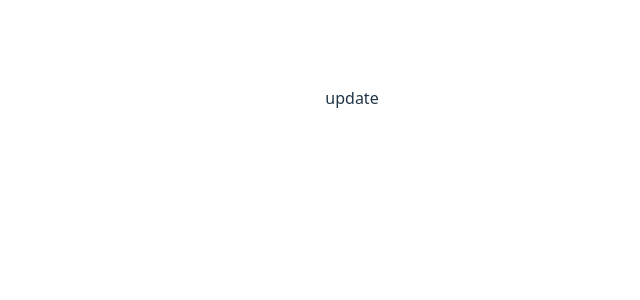
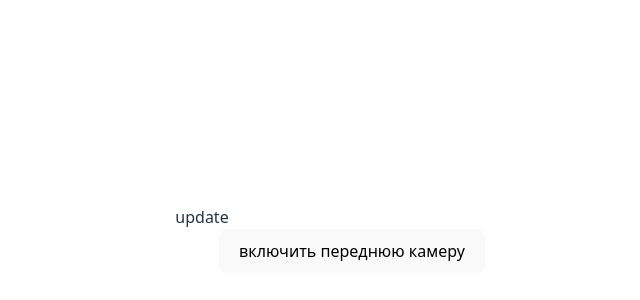
Before and after one commit to Tema1313/CameraTest, a React (Vite) app: page / in a window 1280 px wide. Shown: the part 302-602 px from the top of the page, without its empty margins (288-928 px from the left). Built offline with nearby package versions, Linux system fonts and the light colour scheme; no server answers.

Commit message:
uhdsucsc

```diff
--- a/src/App.tsx
+++ b/src/App.tsx
@@ -1,87 +1,129 @@
-import { useState } from "react";
+// import { useState } from "react";
 import "./App.css";
+import { useEffect, useRef, useState } from "react";
+import Webcam from "react-webcam"
 
-const downloadFile = (file: File, filename: string): void => {
-  // Создаем URL для файла
-  const url = URL.createObjectURL(file);
 
-  // Создаем элемент для скачивания
-  const a = document.createElement("a");
-  a.href = url;
-  a.download = filename;
+// const downloadFile = (file: File, filename: string): void => {
+//   // Создаем URL для файла
+//   const url = URL.createObjectURL(file);
 
-  // Добавляем в DOM, кликаем и удаляем
-  document.body.appendChild(a);
-  a.click();
-  document.body.removeChild(a);
+//   // Создаем элемент для скачивания
+//   const a = document.createElement("a");
+//   a.href = url;
+//   a.download = filename;
 
-  // Освобождаем память
-  URL.revokeObjectURL(url);
-};
+//   // Добавляем в DOM, кликаем и удаляем
+//   document.body.appendChild(a);
+//   a.click();
+//   document.body.removeChild(a);
+
+//   // Освобождаем память
+//   URL.revokeObjectURL(url);
+// };
 
 function App() {
-  const [disabled, setDisabled] = useState<boolean>(false);
+  const webcamRef = useRef<Webcam | null>(null)
+  const [videoDevices, setVideoDevices] = useState<MediaDeviceInfo[]>([])
+  const [frontCamera, setFrontCamera] = useState<boolean>(true)
 
-  const takePhoto = async () => {
-    setDisabled(true);
-    try {
-      const stream = await navigator.mediaDevices.getUserMedia({
-        video: { facingMode: "user" },
-        audio: false,
-      });
 
-      const video = document.createElement("video");
-      video.style.display = "none";
-      video.playsInline = true; // iOS
-      document.body.appendChild(video);
+  // const [disabled, setDisabled] = useState<boolean>(false);
 
-      video.srcObject = stream;
-      await video.play();
+  // const takePhoto = async () => {
+  //   setDisabled(true);
+  //   try {
+  //     const stream = await navigator.mediaDevices.getUserMedia({
+  //       video: { facingMode: "user" },
+  //       audio: false,
+  //     });
 
-      await new Promise<void>((resolve) => {
-        if (video.readyState >= 2) return resolve();
-        video.onloadedmetadata = () => resolve();
-      });
+  //     const video = document.createElement("video");
+  //     video.style.display = "none";
+  //     video.playsInline = true; // iOS
+  //     document.body.appendChild(video);
 
-      const canvas = document.createElement("canvas");
-      canvas.width = video.videoWidth;
-      canvas.height = video.videoHeight;
+  //     video.srcObject = stream;
+  //     await video.play();
 
-      const ctx = canvas.getContext("2d");
-      if (!ctx) {
-        throw new Error("Canvas context is null");
-      }
+  //     await new Promise<void>((resolve) => {
+  //       if (video.readyState >= 2) return resolve();
+  //       video.onloadedmetadata = () => resolve();
+  //     });
 
-      ctx.drawImage(video, 0, 0);
+  //     const canvas = document.createElement("canvas");
+  //     canvas.width = video.videoWidth;
+  //     canvas.height = video.videoHeight;
 
-      const blob = await new Promise<Blob>((resolve, reject) => {
-        canvas.toBlob(
-          (b) => {
-            if (!b) return reject(new Error("Failed to create Blob"));
-            resolve(b);
-          },
-          "image/jpeg",
-          0.95
-        );
-      });
+  //     const ctx = canvas.getContext("2d");
+  //     if (!ctx) {
+  //       throw new Error("Canvas context is null");
+  //     }
 
-      const file = new File([blob], `photo_${Date.now()}.jpg`, {
-        type: "image/jpeg",
-        lastModified: Date.now(),
-      });
+  //     ctx.drawImage(video, 0, 0);
 
-      downloadFile(file, "A");
-      stream.getTracks().forEach((t) => t.stop());
-      setDisabled(false);
-    } catch (error) {
-      setDisabled(false);
-      alert("Ошибка с камерой");
-    }
-  };
+  //     const blob = await new Promise<Blob>((resolve, reject) => {
+  //       canvas.toBlob(
+  //         (b) => {
+  //           if (!b) return reject(new Error("Failed to create Blob"));
+  //           resolve(b);
+  //         },
+  //         "image/jpeg",
+  //         0.95
+  //       );
+  //     });
+
+  //     const file = new File([blob], `photo_${Date.now()}.jpg`, {
+  //       type: "image/jpeg",
+  //       lastModified: Date.now(),
+  //     });
+
+  //     downloadFile(file, "A");
+  //     stream.getTracks().forEach((t) => t.stop());
+  //     setDisabled(false);
+  //   } catch (error) {
+  //     setDisabled(false);
+  //     alert("Ошибка с камерой");
+  //   }
+  // };
+  useEffect(() => {
+    navigator.mediaDevices.enumerateDevices().then((devices) => {
+      const videos = devices.filter((d) => d.kind === "videoinput")
+      setVideoDevices(videos)
+    })
+
+  }, [])
 
   return (
     <>
-    update
+      update
+      <Webcam
+        className="mt-2"
+        audio={false}
+        ref={webcamRef}
+        screenshotFormat="image/jpeg"
+        style={{
+          borderRadius: "50%",
+        }}
+        mirrored={videoDevices.length <= 1 ? true : frontCamera}
+        width={300}
+        height={300}
+        onUserMediaError={() => {
+          window.alert("не получили девайсы")
+        }}
+        videoConstraints={{
+          facingMode: frontCamera ? "user" : "environment",
+          width: 300,
+          height: 300,
+        }}
+      />
+      <div className="mb-2 d-flex align-items-center">
+        <button className="ms-2 check-label" onClick={()=>{
+          setFrontCamera(!frontCamera)
+        }}>
+          {frontCamera ? "включить переднюю камеру" : "включить фронтальную камеру"}
+        </button>
+      </div>
       {/* {disabled ? (
         <div>Загрузка</div>
       ) : (
```
